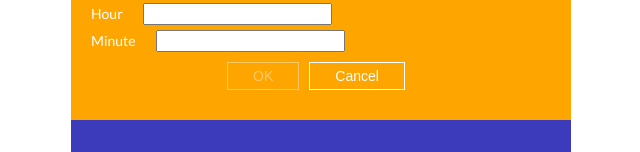
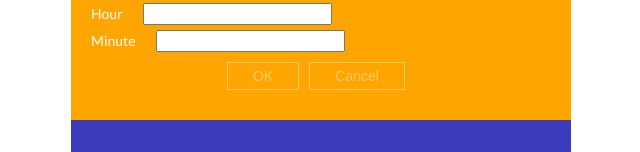
Before and after one commit to Barneyek/react-reservations-app, a React (Create React App) app: page / in a window 1280 px wide. Shown: the part 259-411 px from the top of the page, without its empty margins (319-959 px from the left). Built offline with nearby package versions, Linux system fonts and the light colour scheme.

Commit message:
Add cleaning inputs to cancel button

```diff
--- a/src/App.jsx
+++ b/src/App.jsx
@@ -23,6 +23,7 @@ class App extends Component {
 		this.handleSaveEvent = this.handleSaveEvent.bind(this);
 		this.handleRemoveEvent = this.handleRemoveEvent.bind(this);
 		this.handleEditInit = this.handleEditInit.bind(this);
+		this.handleEditCancel = this.handleEditCancel.bind(this);
 	}
 
 	handleRemoveEvent(id) {
@@ -76,6 +77,14 @@ class App extends Component {
 		}));
 	}
 
+	handleEditCancel() {
+		this.setState({
+			editedEvent: {
+				id: uniqid(), name: "", hour: -1, minute: -1
+			}
+		});
+	}
+
 	render() {
 		const events = this.state.events.map(el => {
 			return (
@@ -98,6 +107,7 @@ class App extends Component {
 				minute={this.state.editedEvent.minute}
 				onInputChange={val => this.handleEditEvent(val)}
 				onSave={() => this.handleSaveEvent()}
+				onCancel={() => this.handleEditCancel()}
 			/>
 		</div>;
 	}
--- a/src/Editevent.jsx
+++ b/src/Editevent.jsx
@@ -10,6 +10,10 @@ const EditEvent = props => {
 		isValidName(props.name) &&
 		isValidHour(props.hour) &&
 		isValidMinute(props.minute);
+
+	const isFormEmpty =
+		props.name === "" && props.hour === -1 && props.minute === -1;
+
 	return (
 		<div className="edit-event">
 			<div className="edit-event__input-group">
@@ -56,7 +60,7 @@ const EditEvent = props => {
 			</div>
 			<div className="edit-event__button-group">
 				<button disabled={!isFormValid} onClick={() => props.onSave()}>OK</button>
-				<button>Cancel</button>
+				<button disabled={isFormEmpty} onClick={() => props.onCancel()}>Cancel</button>
 			</div>
 		</div>
 	);
@@ -67,7 +71,8 @@ EditEvent.propTypes = {
 	hour: PropTypes.number,
 	minute: PropTypes.number,
 	onInputChange: PropTypes.func,
-	onSave: PropTypes.func
+	onSave: PropTypes.func,
+	onCancel: PropTypes.func
 };
 
 export default EditEvent;
```
